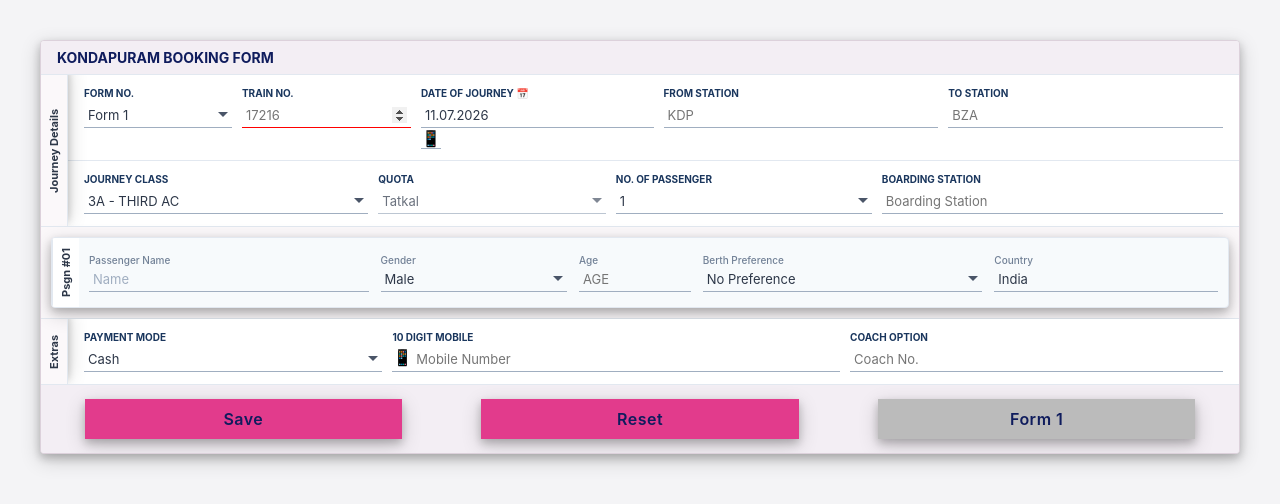
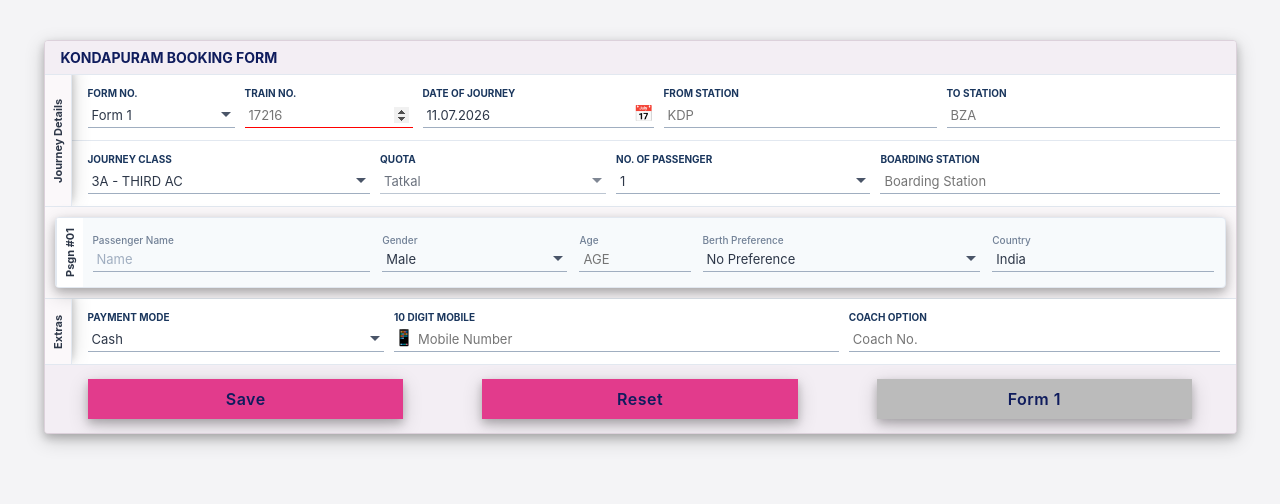
Before and after one commit to imlovekumar/Loves, a plain HTML site: page PRS/nextgenprs.html in a window 1280 px wide. Drawn offline with Linux system fonts and the light colour scheme.

Commit message:
Update nextgenprs.html

```diff
--- a/PRS/nextgenprs.html
+++ b/PRS/nextgenprs.html
@@ -329,8 +329,8 @@
                     </div>
                 </div>
                 <div class="info-block">
-                    <span class="info-label">Date of Journey 📅</span>
-                    <div class="monile-input">
+                    <span class="info-label">Date of Journey</span>
+                    <div class="mobile-input">
                             <input
                             type="text"
                             id="date"
@@ -339,7 +339,7 @@
                             maxlength="10"
                             oninput="formatDate(this)"
                                 required>
-                        <span style="border-bottom: 1px solid #a0aec0;">📱</span>
+                        <span style="border-bottom: 1px solid #a0aec0;">📅</span>
                     </div>
                 </div>
                 <div class="info-block">
```
